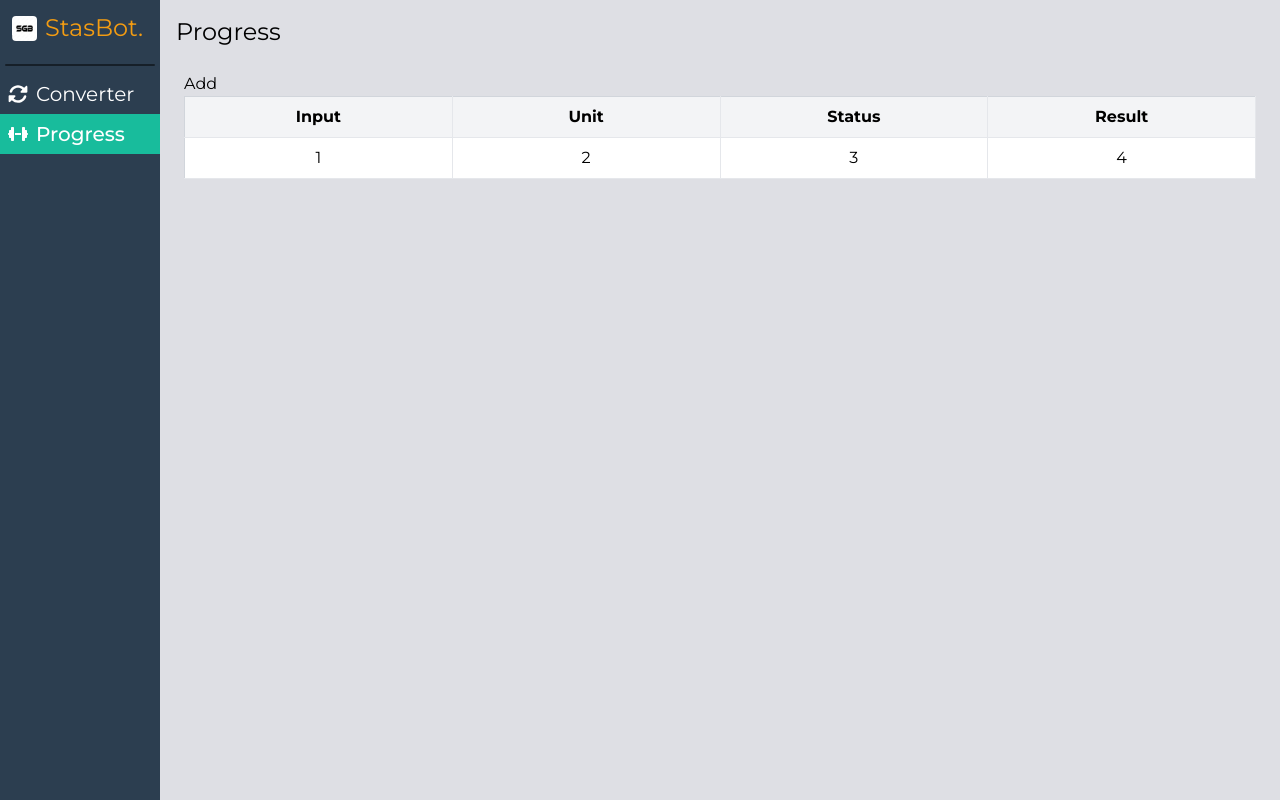
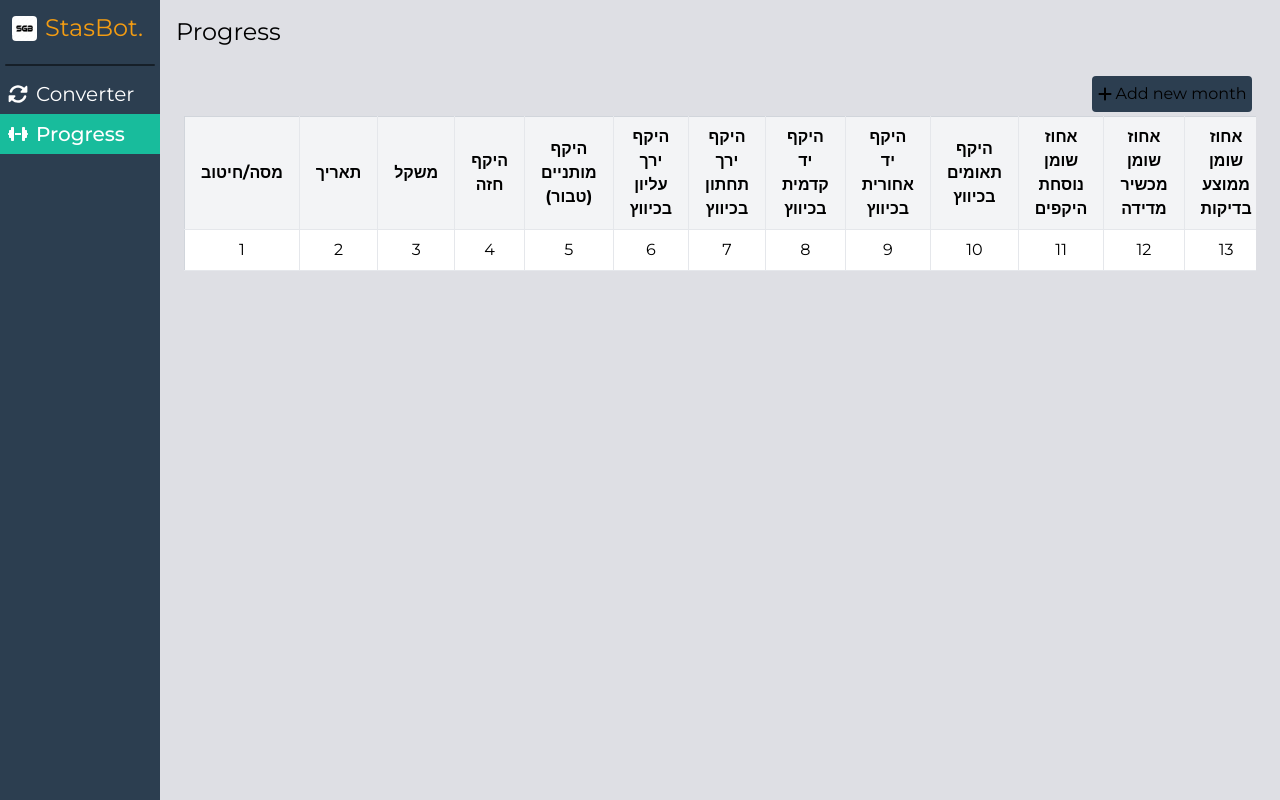
Before and after one commit to StasGavrilov/SGUtils, a Next.js app: page /progress in a window 1280 px wide. Built offline with nearby package versions, Linux system fonts and the light colour scheme; no server answers; the database is empty.

Commit message:
created button, fixed table columns and fixed lines on all files

```diff
--- /dev/null
+++ b/src/app/progress/AddMonth.tsx
@@ -0,0 +1,18 @@
+import { faPlus } from '@fortawesome/free-solid-svg-icons'
+import { FontAwesomeIcon } from '@fortawesome/react-fontawesome'
+
+interface IAddMonth {
+    handleSubmit: () => void
+}
+
+export default function AddMonth({ handleSubmit }: IAddMonth) {
+    return (
+        <button
+            className='bg-[#2c3e50] p-1 m-1 w-40 h-9 flex justify-center items-center rounded hover:bg-[#18bc9c] hover:text-white'
+            onClick={handleSubmit}
+        >
+            <FontAwesomeIcon icon={faPlus} className="mr-1" />
+            Add new month
+        </button>
+    )
+}
--- a/src/app/progress/headers.ts
+++ b/src/app/progress/headers.ts
@@ -1 +1,16 @@
-export const headers = ['Input', 'Unit', 'Status', 'Result']
+export const headers = [
+    'מסה/חיטוב',
+    'תאריך',
+    'משקל',
+    'היקף חזה',
+    'היקף מותניים (טבור)',
+    'היקף ירך עליון בכיווץ',
+    'היקף ירך תחתון בכיווץ',
+    'היקף יד קדמית בכיווץ',
+    'היקף יד אחורית בכיווץ',
+    'היקף תאומים בכיווץ',
+    'אחוז שומן נוסחת היקפים',
+    'אחוז שומן מכשיר מדידה',
+    'אחוז שומן ממוצע בדיקות',
+    'קובץ'
+]
--- a/src/app/progress/page.tsx
+++ b/src/app/progress/page.tsx
@@ -6,7 +6,8 @@ import { supabase } from '@/../supabaseClient'
 import Box from '@/components/Box/Box'
 import Loading from '@/components/Loading/Loading'
 import Table from '@/components/Table/Table'
-import {headers} from './headers'
+import { headers } from './headers'
+import AddMonth from './AddMonth'
 interface ProgressData {
   id: number
   title: string
@@ -39,12 +40,21 @@ export default function Progress() {
     fetchData()
   }, [])
 
-  const data = [1,2,3,4] //PLACEHOLDERS
+  const data = [1, 2, 3, 4, 5, 6, 7, 8, 9, 10, 11, 12, 13, 14] //PLACEHOLDERS
+
+  function handleSubmit() {
+    console.log('Clicked...')
+  }
 
   return (
     <Box title='Progress'>
-      <button>Add</button>
-      {isLoading ? <Loading /> : <Table headers={headers} data={data} />}
+      <div className='flex justify-end items-center'>
+        <AddMonth handleSubmit={handleSubmit} />
+      </div>
+
+      <div>
+        {isLoading ? <Loading /> : <Table headers={headers} data={data} />}
+      </div>
     </Box>
   )
 }
--- a/src/components/Box/Box.tsx
+++ b/src/components/Box/Box.tsx
@@ -3,7 +3,7 @@ interface ITitle {
   children: React.ReactNode
 }
 
-export default function Box({title, children}: ITitle) {
+export default function Box({ title, children }: ITitle) {
   return (
     <div className="p-4">
       <h2 className='text-2xl'>{title}</h2>
--- a/src/components/StyledIcons/StyledIcon.tsx
+++ b/src/components/StyledIcons/StyledIcon.tsx
@@ -6,7 +6,7 @@ interface IStyledIcons {
   className: string
 }
 
-export default function StyledIcons({ icon, className}: IStyledIcons) {
+export default function StyledIcons({ icon, className }: IStyledIcons) {
   return (
     <div>
       <FontAwesomeIcon icon={icon} className={className} />
--- a/src/components/Table/Table.tsx
+++ b/src/components/Table/Table.tsx
@@ -14,7 +14,7 @@ export default function Table({ headers, data }: ITable) {
             {headers.map((header, index) => (
               <th
                 key={index}
-                className="py-2 px-4 border-b border-r text-center w-1/5"
+                className="py-2 px-4 border-b border-r text-center w-auto"
               >
                 {header}
               </th>
@@ -27,7 +27,7 @@ export default function Table({ headers, data }: ITable) {
             {dataArray.map((cell, cellIndex) => (
               <td
                 key={cellIndex}
-                className="py-2 px-4 border-b border-r text-center w-1/5"
+                className="py-2 px-4 border-b border-r text-center w-auto"
               >
                 {cell}
               </td>
```
Also changed, not shown: README/task.md (+2 -1 lines), src/app/converter/Counting.tsx (+8 -7 lines), src/components/Head/Header.tsx (+5 -5 lines), src/app/converter/page.tsx (line endings or trailing spaces). Lines whose indentation alone changed are shown as unchanged.
